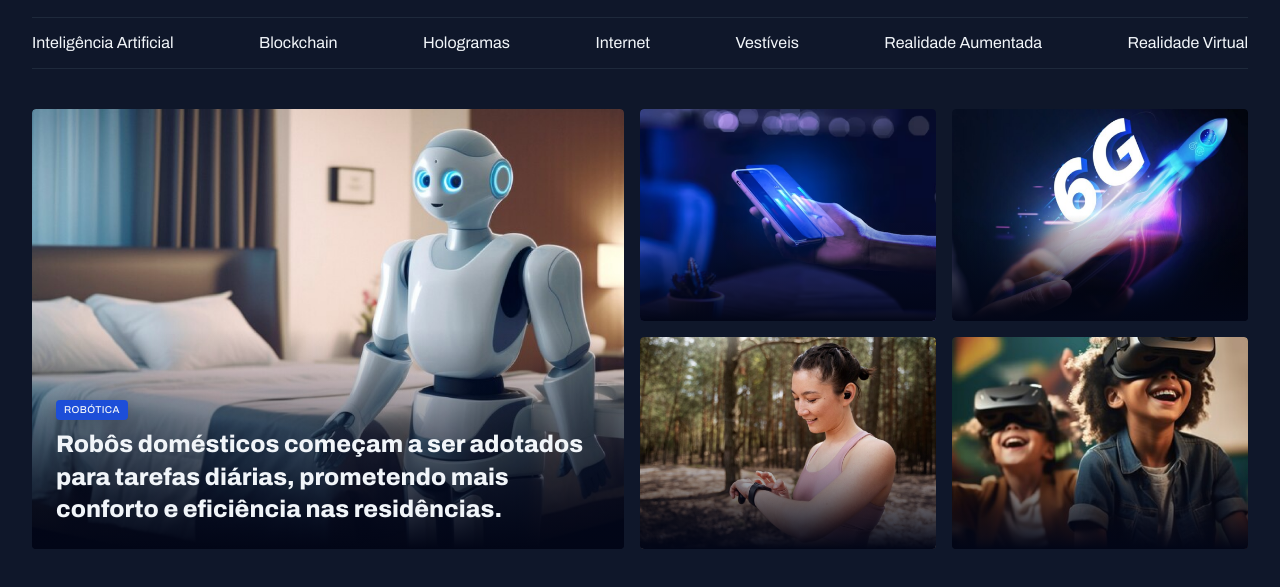
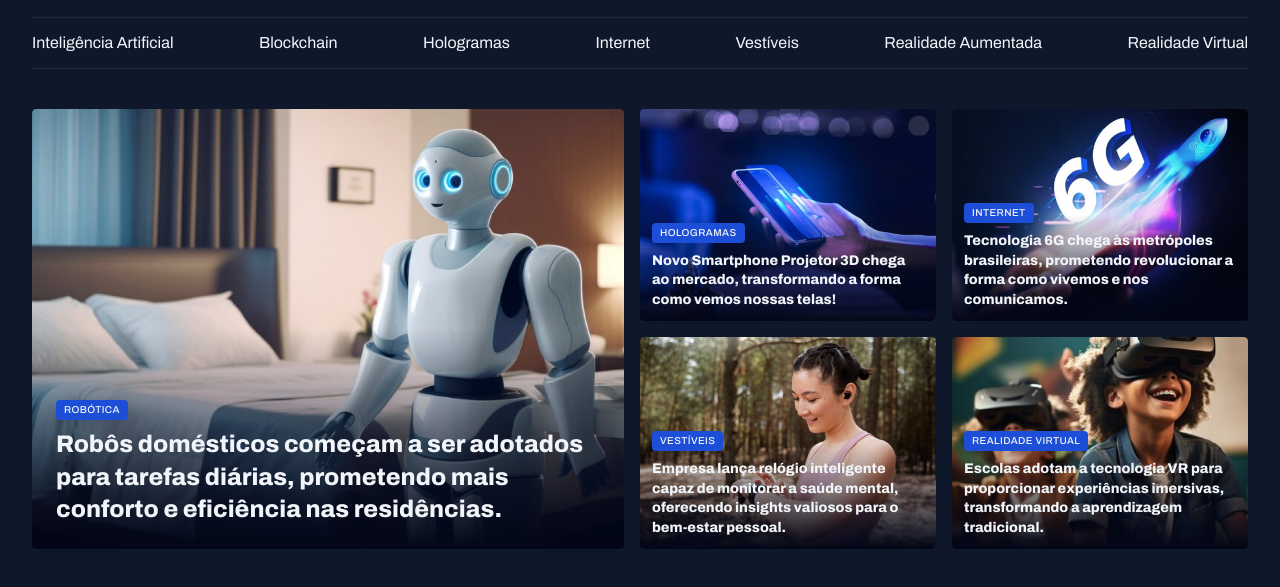
Before and after one commit to marquesdanilocarlos/html-css-rocketseat, a plain HTML site: page projeto-3-novo/index.html in a window 1280 px wide. Shown: the part 95-682 px from the top of the page. Drawn offline with Linux system fonts and the light colour scheme.

Commit message:
Aula 115 - Conclusão da seção de destaques

```diff
--- a/projeto-3-novo/index.html
+++ b/projeto-3-novo/index.html
@@ -49,15 +49,32 @@
         <div class="grid grid-cols-2 gap-16">
             <figure class="card">
                 <img src="assets/img/image-02.png" alt="imagem 2">
+                <figcaption>
+                    <span class="content-tag">Hologramas</span>
+                    <h3 class="text-lg">Novo Smartphone Projetor 3D chega ao mercado, transformando a forma como vemos nossas telas!</h3>
+                </figcaption>
             </figure>
             <figure class="card">
                 <img src="assets/img/image-03.png" alt="imagem 3">
+                <figcaption>
+                    <span class="content-tag">Internet</span>
+                    <h3 class="text-lg">Tecnologia 6G chega às metrópoles brasileiras, prometendo revolucionar a forma como vivemos e nos comunicamos.</h3>
+                </figcaption>
             </figure>
             <figure class="card">
                 <img src="assets/img/image-04.png" alt="imagem 4">
+                <figcaption>
+                    <span class="content-tag">Vestíveis</span>
+                    <h3 class="text-lg">Empresa lança relógio inteligente capaz de monitorar a saúde mental, oferecendo insights valiosos para o bem-estar pessoal.
+                    </h3>
+                </figcaption>
             </figure>
             <figure class="card">
                 <img src="assets/img/image-05.png" alt="imagem 5">
+                <figcaption>
+                    <span class="content-tag">Realidade Virtual</span>
+                    <h3 class="text-lg">Escolas adotam a tecnologia VR para proporcionar experiências imersivas, transformando a aprendizagem tradicional.</h3>
+                </figcaption>
             </figure>
         </div>
     </section>
--- a/projeto-3-novo/styles/sections.css
+++ b/projeto-3-novo/styles/sections.css
@@ -25,7 +25,11 @@
         bottom: 0;
         padding: 24px;
 
-        h2 {
+        &:has(.text-lg) {
+            padding: 12px;
+        }
+
+        h2, h3 {
             margin-top: 8px;
         }
     }
```
